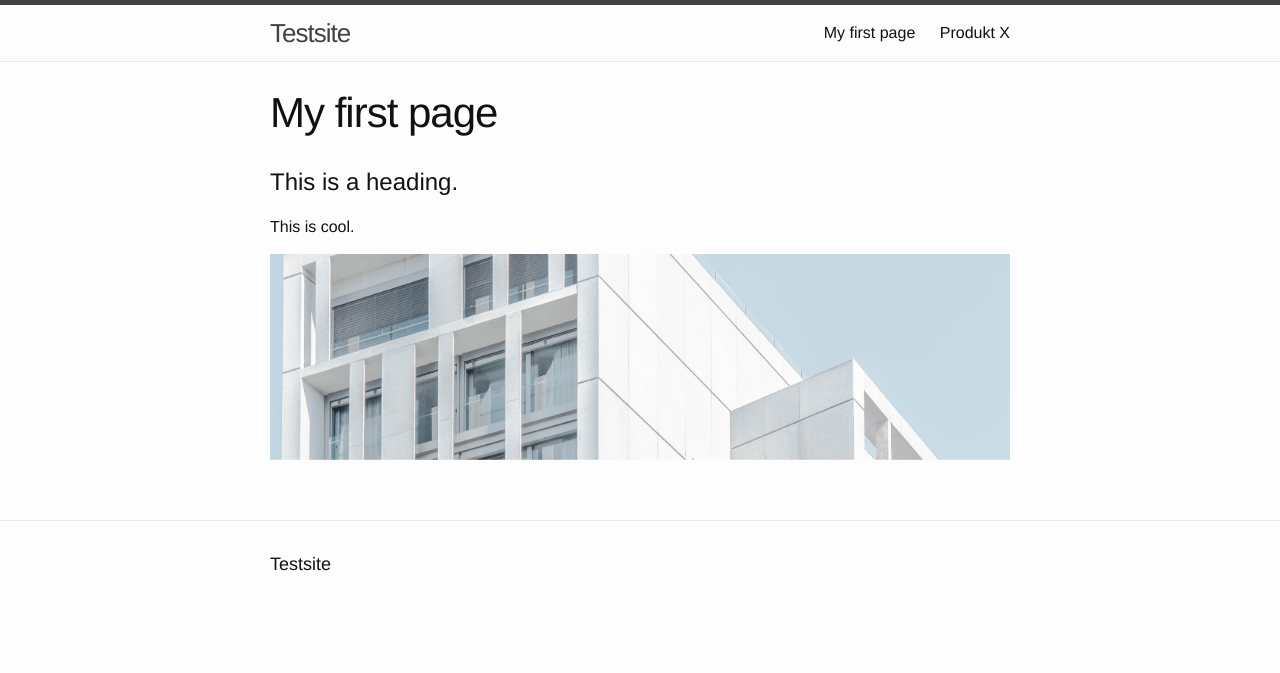
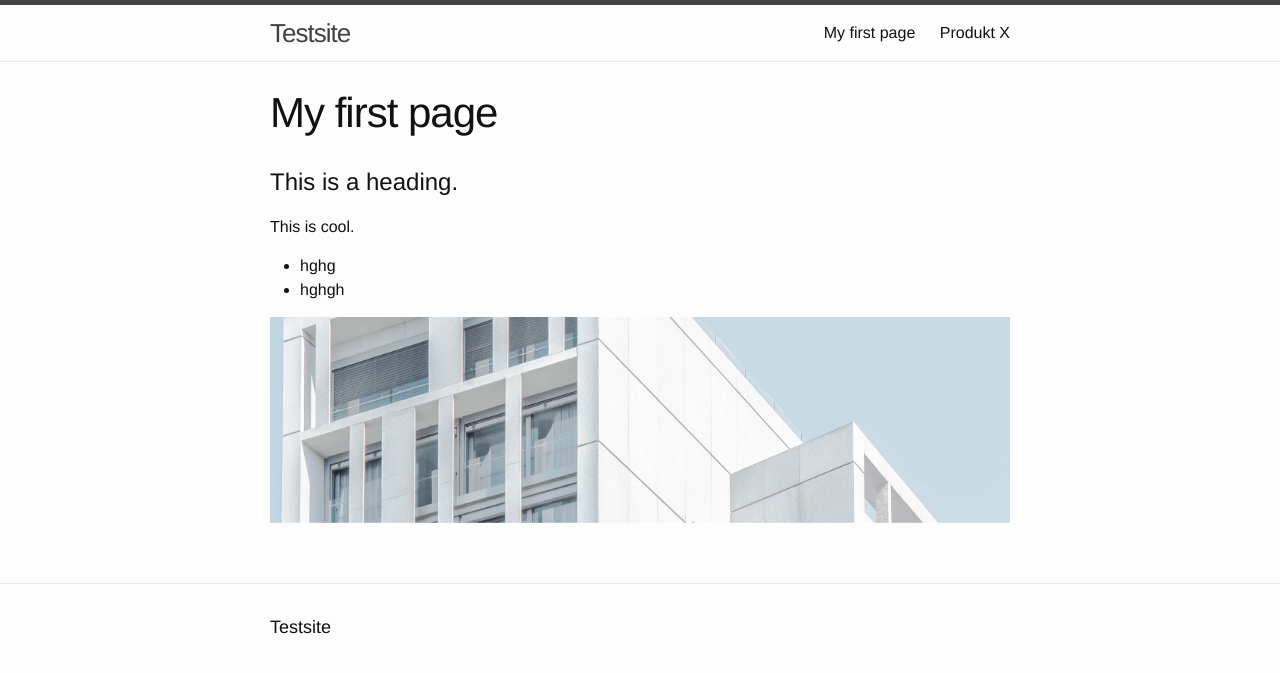
Before and after one commit to AudunSaether/siteleaftest, a Jekyll site: the page built from my-first-page.markdown, in a window 1280 px wide. Shown: the top 673 px of the page. Built offline with Jekyll 4.4.1, drawn with Linux system fonts in a browser that asks for light colours.

Commit message:
Updated My First Page

```diff
--- a/my-first-page.markdown
+++ b/my-first-page.markdown
@@ -6,10 +6,16 @@ Et valg:
 - |-
   Første valget
   Andre valget
+Tezt:
+  nøkkel: verdi
+  the key: the value
 ---
 
 # This is a heading.
 
 This is cool.
 
+* hghg
+* hghgh
+
 ![joel-filipe-RFDP7_80v5A-unsplash.png](/uploads/joel-filipe-RFDP7_80v5A-unsplash.png)
```
